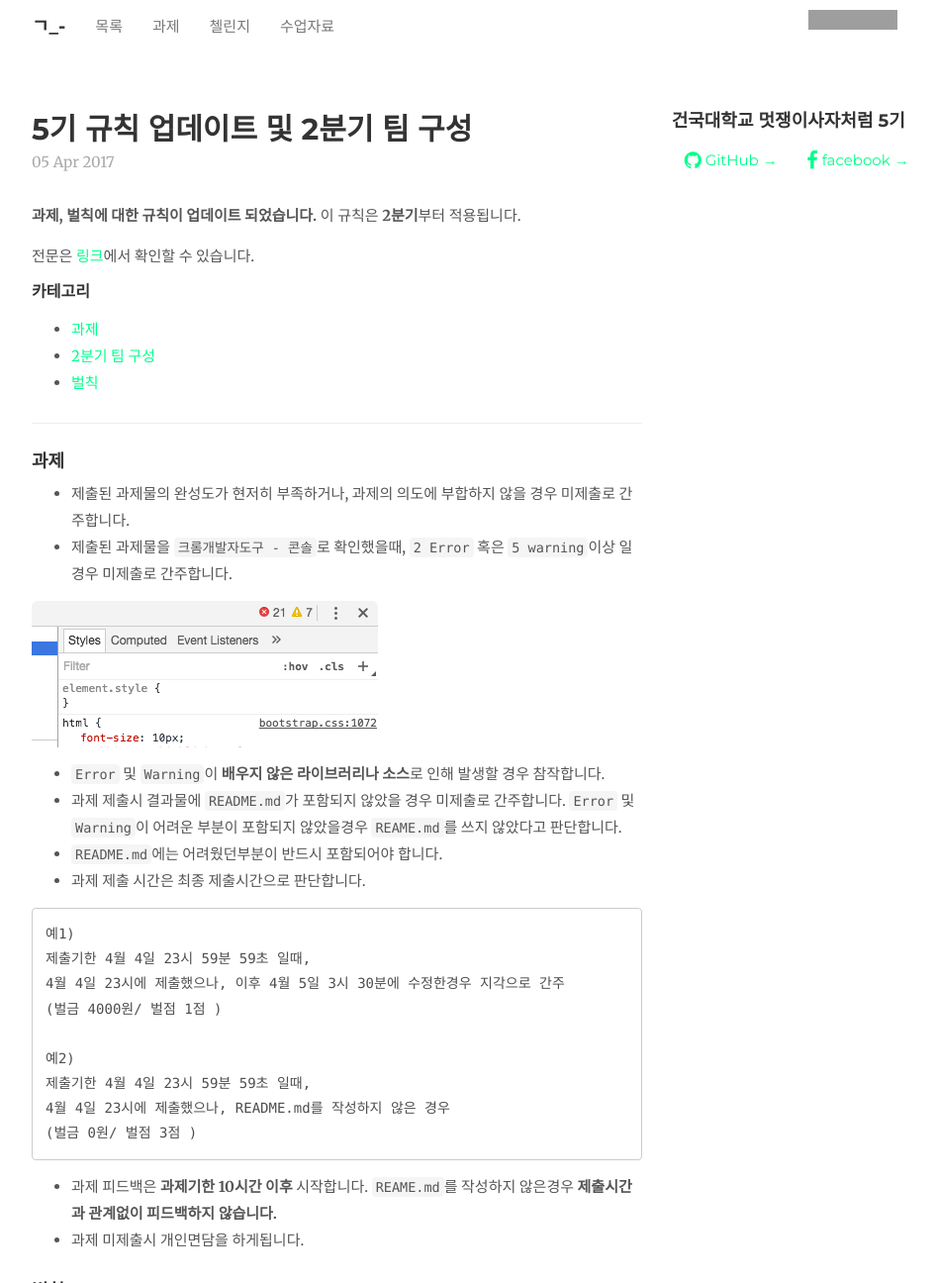
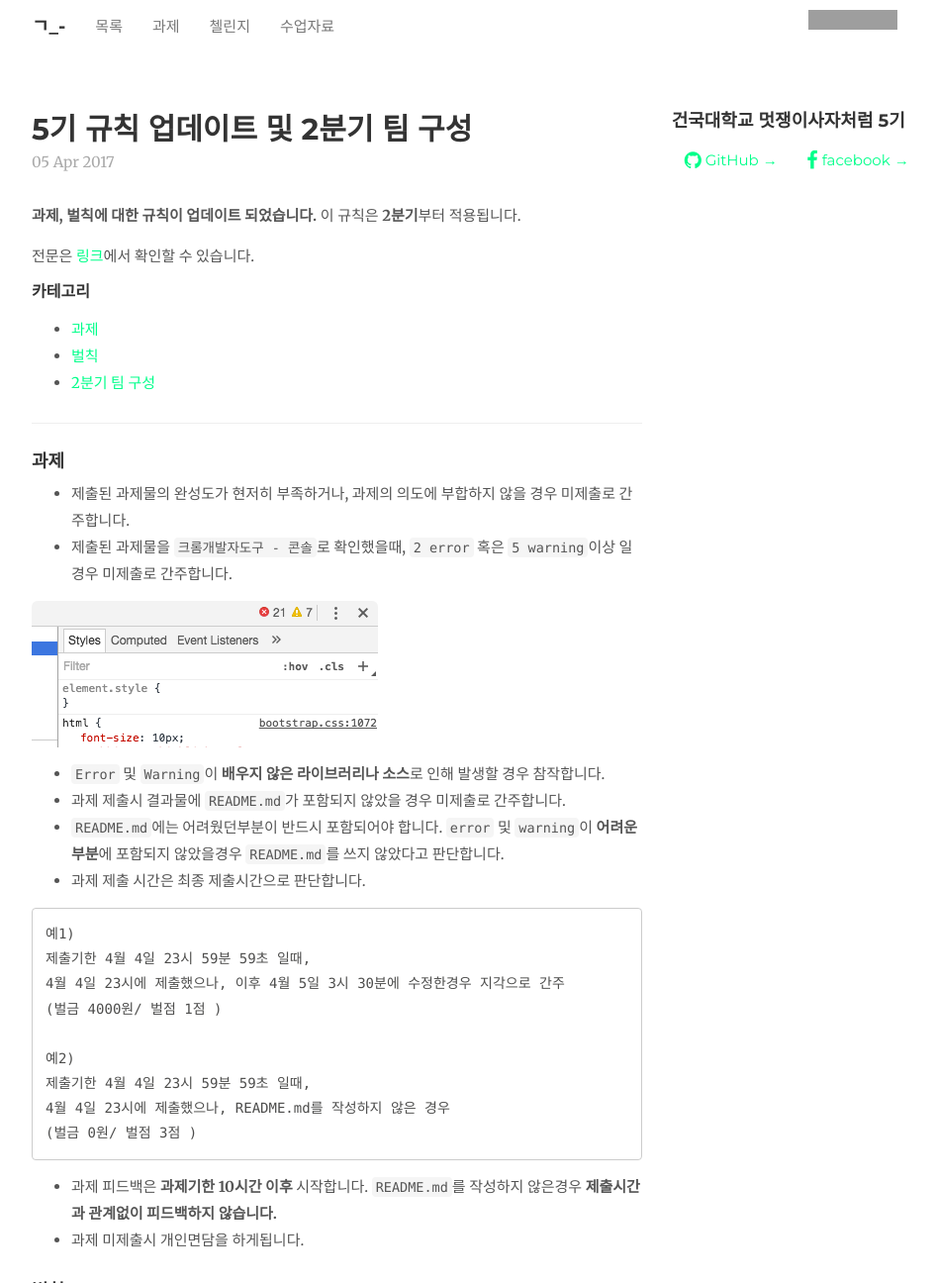
Before and after one commit to likelionkonkuk/likelionkonkuk_before_github, a Jekyll site: the page built from _posts/2017-04-05-notice-5th_rules3.md, in a window 1280 px wide and 1400 px high, cut to the strip 104-1400 px from the top of the window. Shown: the whole strip at 99% size, without its empty margins (138-1084 px from the left). Built offline with Jekyll 4.4.1, drawn with Linux system fonts in a browser that asks for light colours; nearby versions of some CDN libraries; emoji names are drawn with the system emoji font; comment, search, counter and statistics services are not loaded; grey boxes are pictures that could not be loaded.

Commit message:
2분기 규칙 업데이트 edit4

````diff
--- a/_posts/2017-04-05-notice-5th_rules3.md
+++ b/_posts/2017-04-05-notice-5th_rules3.md
@@ -10,21 +10,22 @@ author: "건대멋사"
 
 #### 카테고리
 - [과제](#과제)
+- [벌칙](#벌칙)
 - [2분기 팀 구성](#팀)
-- [벌칙](#벌칙)
+
 
 
 ---
 <a id="#과제"></a>
 ### 과제
 - 제출된 과제물의 완성도가 현저히 부족하거나, 과제의 의도에 부합하지 않을 경우 미제출로 간주합니다.
-- 제출된 과제물을 `크롬개발자도구 - 콘솔`로 확인했을때,  `2 Error` 혹은 `5 warning`이상 일경우 미제출로 간주합니다.
+- 제출된 과제물을 `크롬개발자도구 - 콘솔`로 확인했을때,  `2 error` 혹은 `5 warning`이상 일경우 미제출로 간주합니다.
 
 ![]({{ site.url }}/assets/warning.png)
 
 - `Error` 및 `Warning`이 **배우지 않은 라이브러리나 소스**로 인해 발생할 경우 참작합니다.
-- 과제 제출시 결과물에 `README.md`가 포함되지 않았을 경우 미제출로 간주합니다. `Error` 및 `Warning`이 어려운 부분이 포함되지 않았을경우 `REAME.md`를 쓰지 않았다고 판단합니다.
-- `README.md`에는 어려웠던부분이 반드시 포함되어야 합니다.
+- 과제 제출시 결과물에 `README.md`가 포함되지 않았을 경우 미제출로 간주합니다.
+- `README.md`에는 어려웠던부분이 반드시 포함되어야 합니다. `error` 및 `warning`이 **어려운 부분**에 포함되지 않았을경우 `README.md`를 쓰지 않았다고 판단합니다.
 - 과제 제출 시간은 최종 제출시간으로 판단합니다.
 
 ```
@@ -39,7 +40,7 @@ author: "건대멋사"
 (벌금 0원/ 벌점 3점 )
 ```
 
-- 과제 피드백은 **과제기한 10시간 이후** 시작합니다. `REAME.md`를 작성하지 않은경우 **제출시간과 관계없이 피드백하지 않습니다.**
+- 과제 피드백은 **과제기한 10시간 이후** 시작합니다. `README.md`를 작성하지 않은경우 **제출시간과 관계없이 피드백하지 않습니다.**
 - 과제 미제출시 개인면담을 하게됩니다.
 
 <a id="#벌칙"></a>
````
Also changed, not shown: _posts/2017-03-18-notice-5th_rules.md (+3 -3 lines).
